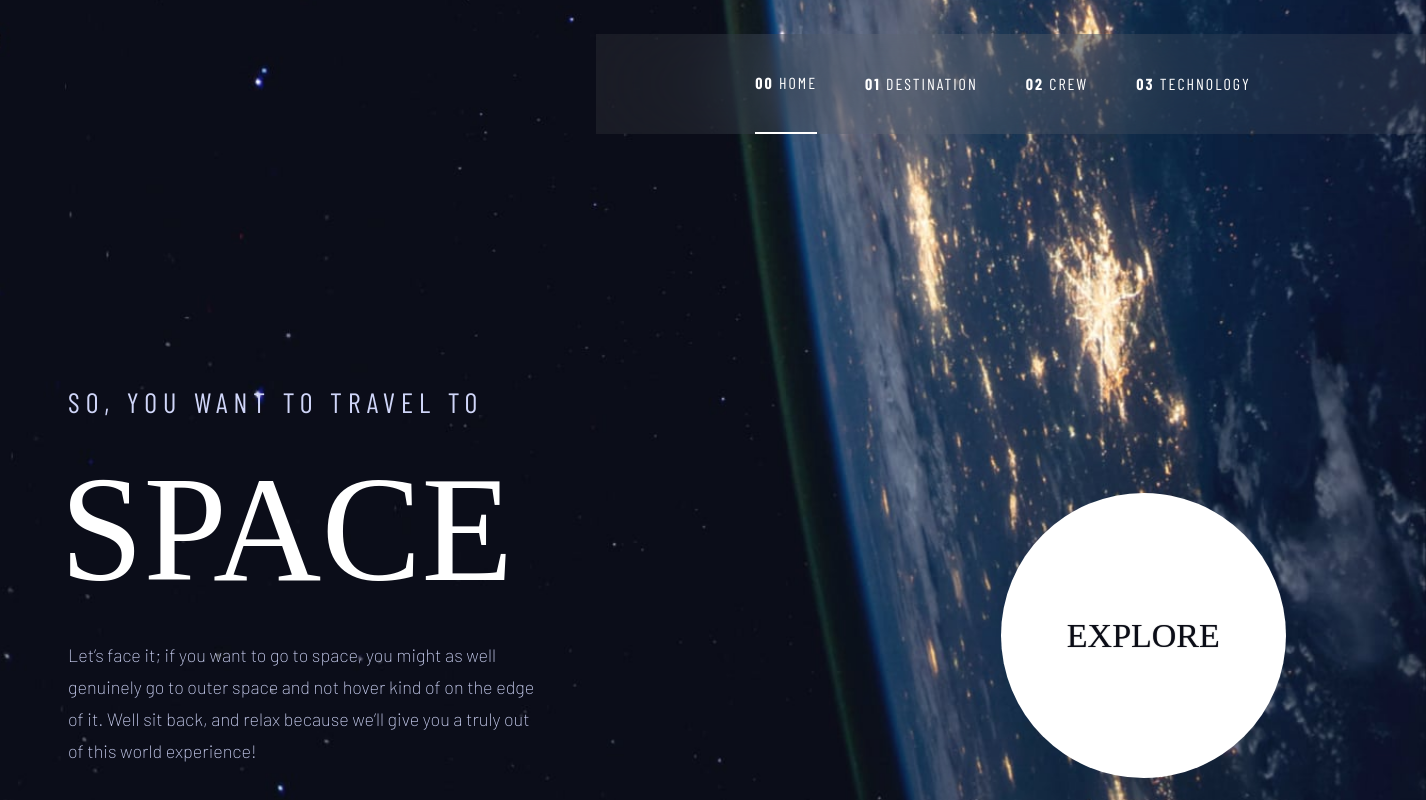
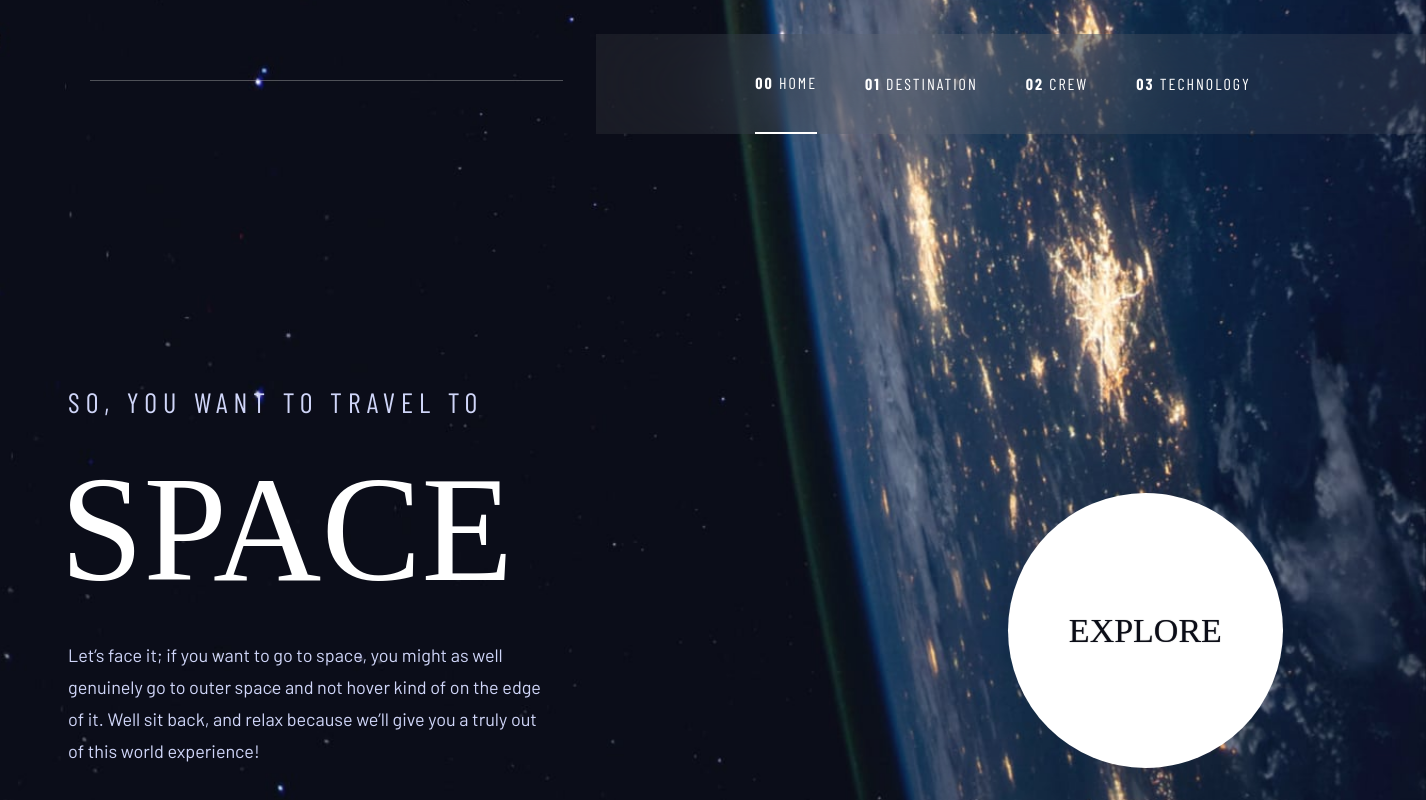
Before and after one commit to JALCAZAR00/SpaceTourism, a plain HTML site: page index.html in a window 1536 px wide. Shown: the full height of the page, 110-1536 px from the left. Drawn offline with nearby package versions, Linux system fonts and the light colour scheme; a web font is replaced by a local one.

Commit message:
second last commit

```diff
--- a/css/desktop.scss
+++ b/css/desktop.scss
@@ -20,6 +20,18 @@
     header{
         .nav__container{
             padding: 64px 56px;
+        }
+    }
+
+    header{
+        .line{
+            z-index: 2;
+            display: inline-block;
+            position: absolute;
+            top: 10vh;
+            left: 13vw;
+            width: 473px;
+            border-bottom: 1px solid rgba(194, 194, 194, 0.3764705882);
         }
     }
 
@@ -61,11 +73,13 @@
                 padding: 100px 170px 24px;
                 h1{
                     font-size: 2.8rem;
+                    font-weight: 400;
                     letter-spacing: 6px;
                     padding-left: 8px;
                 }
                 p{
                     font-size: 1.8rem;
+                    font-weight: 400;
                     line-height: 32px;
                     padding:0 150px 0 8px;
                 }
@@ -73,8 +87,8 @@
             &__button{
                 padding: 13em 0 0 0;
                 a{
-                    width: 285px;
-                    height: 285px;
+                    width: 275px;
+                    height: 275px;
                     border-radius: 10em;
                     p{
                         font-size: 3.4rem;
--- a/css/header.scss
+++ b/css/header.scss
@@ -1,4 +1,8 @@
 header{
+    position: relative;
+    .line{
+            display: none;
+    }
     .nav__container{
         display: flex;
         justify-content: space-between;
--- a/index.html
+++ b/index.html
@@ -13,6 +13,7 @@
 </head>
 <body>
   <header>
+    <div class="line"></div>
     <nav class="nav__container">
         <a href="index.html" class="nav__container__logo"><img src="./assets/shared/logo.svg" alt="logo"></a>
         <img src="./assets/shared/icon-hamburger.svg" class="nav__container__menu" alt="icon_menu"></img>
```
Also changed, not shown: css/index.css.
